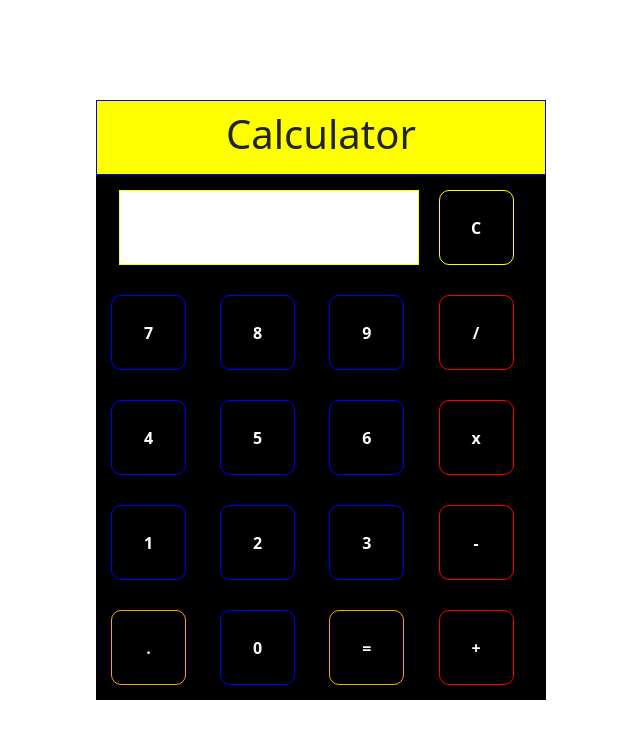
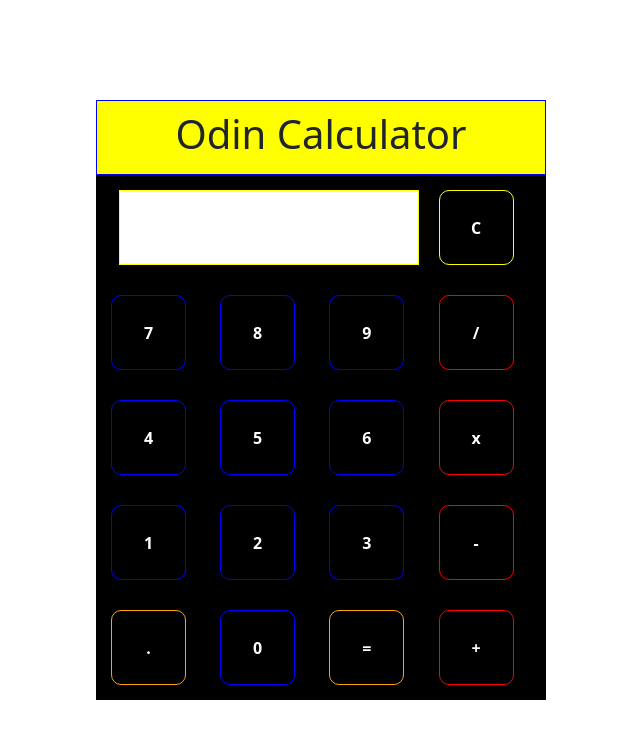
Before and after one commit to Oscarro94/calculator-Odin-Project, a plain HTML site: page index.html in a window 1280 px wide. Shown: the whole page, without its empty margins (319-959 px from the left). Drawn offline with nearby package versions, Linux system fonts and the light colour scheme.

Commit message:
doing some adjust

```diff
--- a/index.html
+++ b/index.html
@@ -5,7 +5,7 @@
     <meta http-equiv="X-UA-Compatible" content="IE=edge">
     <meta name="viewport" content="width=device-width, initial-scale=1.0">
     <link rel="stylesheet" href="styles.css">
-    <title>Calculator</title>
+    <title>Odin Calculator</title>
     <link  rel="stylesheet" href="https://cdn.jsdelivr.net/npm/bootstrap@5.2.1/dist/css/bootstrap.min.css" rel="stylesheet" integrity="sha384-iYQeCzEYFbKjA/T2uDLTpkwGzCiq6soy8tYaI1GyVh/UjpbCx/TYkiZhlZB6+fzT" crossorigin="anonymous">
 </head>
 
@@ -13,7 +13,7 @@
 
     <div id="container">
     <div id="title">
-    <h1>Calculator</h1>
+    <h1>Odin Calculator</h1>
 </div>
     <div class="calculator">
         <div class="first-line">
```
Also changed, not shown: 1 other file.
